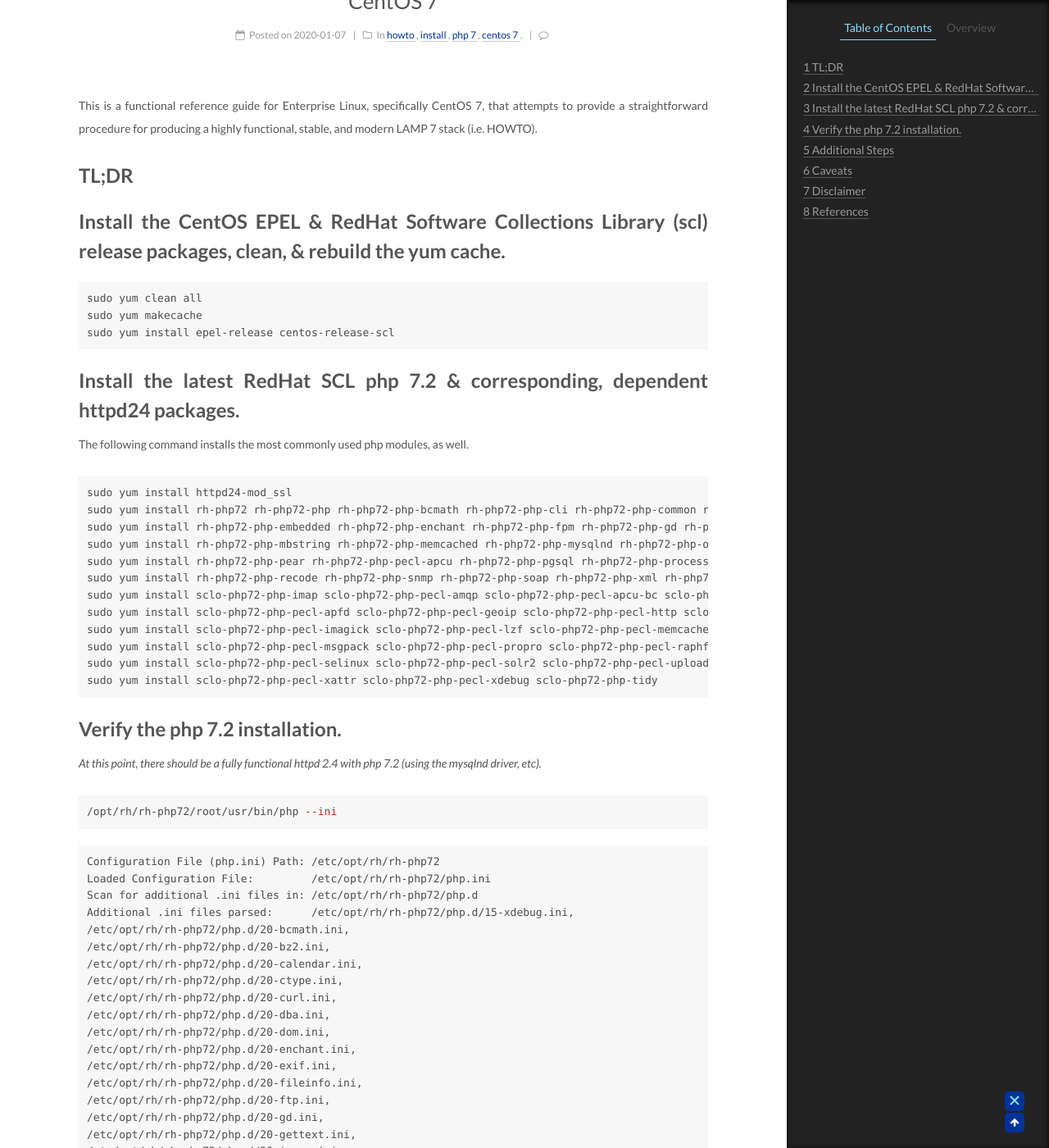
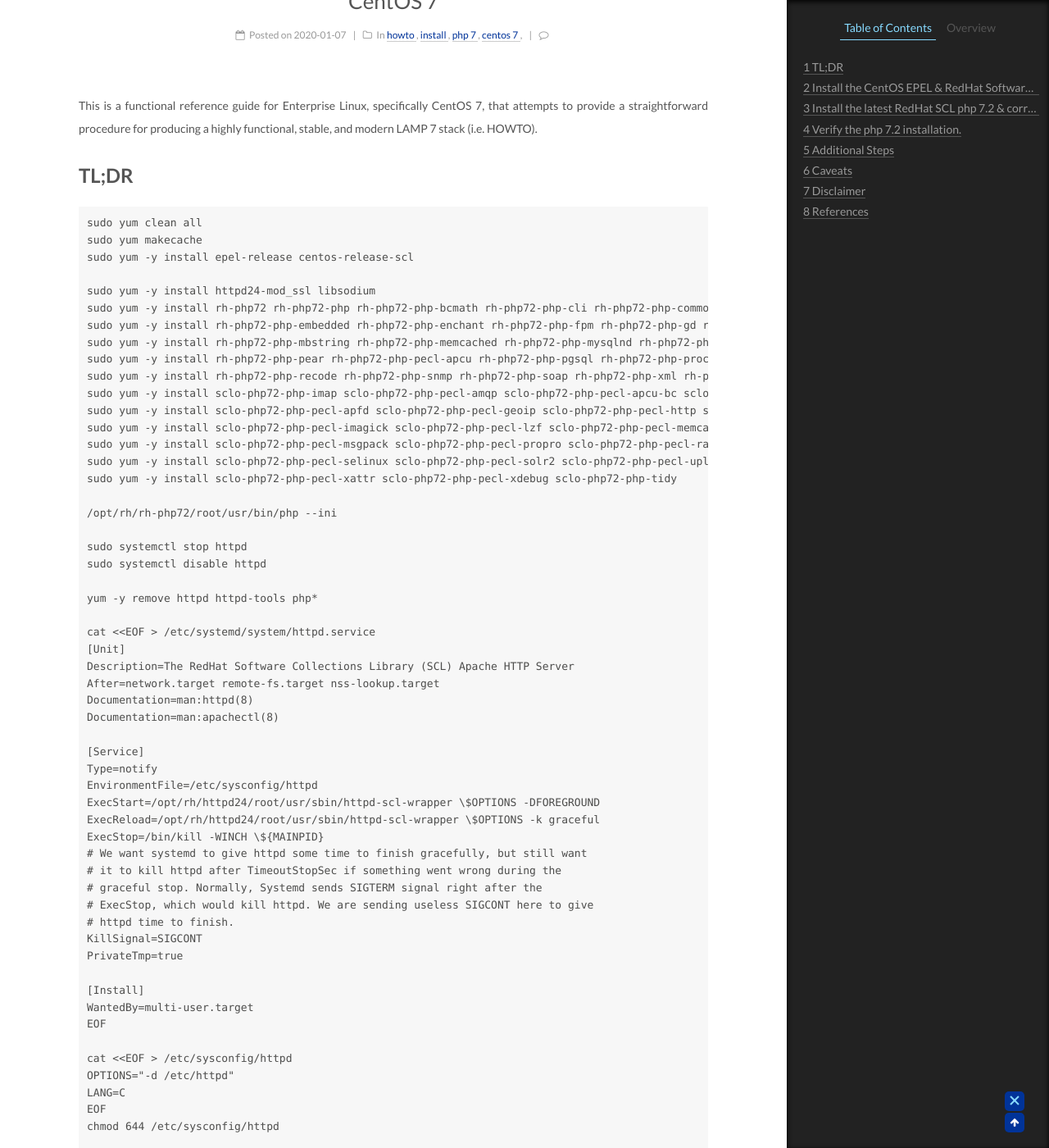
Before and after one commit to josephtingiris/josephtingiris.github.io, a Jekyll site: the page built from _posts/2020-01-07-redhat-scl-php-7.2-on-centos-7.md, in a window 1280 px wide and 1400 px high, scrolled down 227 px. Shown: the whole window at 82% size. Built offline with Jekyll 4.4.1, drawn with Linux system fonts in a browser that asks for light colours; comment, search, counter and statistics services are not loaded; some of the changed text lies outside the part shown.

Commit message:
added tl;dr

````diff
--- a/_posts/2020-01-07-redhat-scl-php-7.2-on-centos-7.md
+++ b/_posts/2020-01-07-redhat-scl-php-7.2-on-centos-7.md
@@ -37,6 +37,104 @@ published: true
 This is a functional reference guide for Enterprise Linux, specifically CentOS 7, that attempts to provide a straightforward procedure for producing a highly functional, stable, and modern LAMP 7 stack (i.e. HOWTO).
 
 # TL;DR
+
+```
+sudo yum clean all
+sudo yum makecache
+sudo yum -y install epel-release centos-release-scl
+
+sudo yum -y install httpd24-mod_ssl libsodium
+sudo yum -y install rh-php72 rh-php72-php rh-php72-php-bcmath rh-php72-php-cli rh-php72-php-common rh-php72-php-curl rh-php72-php-dba
+sudo yum -y install rh-php72-php-embedded rh-php72-php-enchant rh-php72-php-fpm rh-php72-php-gd rh-php72-php-intl rh-php72-php-ldap
+sudo yum -y install rh-php72-php-mbstring rh-php72-php-memcached rh-php72-php-mysqlnd rh-php72-php-odbc rh-php72-php-pdo
+sudo yum -y install rh-php72-php-pear rh-php72-php-pecl-apcu rh-php72-php-pgsql rh-php72-php-process rh-php72-php-pspell
+sudo yum -y install rh-php72-php-recode rh-php72-php-snmp rh-php72-php-soap rh-php72-php-xml rh-php72-php-xmlrpc rh-php72-php-zip
+sudo yum -y install sclo-php72-php-imap sclo-php72-php-pecl-amqp sclo-php72-php-pecl-apcu-bc sclo-php72-php-sodium
+sudo yum -y install sclo-php72-php-pecl-apfd sclo-php72-php-pecl-geoip sclo-php72-php-pecl-http sclo-php72-php-pecl-igbinary
+sudo yum -y install sclo-php72-php-pecl-imagick sclo-php72-php-pecl-lzf sclo-php72-php-pecl-memcached sclo-php72-php-pecl-mongodb
+sudo yum -y install sclo-php72-php-pecl-msgpack sclo-php72-php-pecl-propro sclo-php72-php-pecl-raphf sclo-php72-php-pecl-redis
+sudo yum -y install sclo-php72-php-pecl-selinux sclo-php72-php-pecl-solr2 sclo-php72-php-pecl-uploadprogress sclo-php72-php-pecl-uuid
+sudo yum -y install sclo-php72-php-pecl-xattr sclo-php72-php-pecl-xdebug sclo-php72-php-tidy
+
+/opt/rh/rh-php72/root/usr/bin/php --ini
+
+sudo systemctl stop httpd
+sudo systemctl disable httpd
+
+yum -y remove httpd httpd-tools php*
+
+cat <<EOF > /etc/systemd/system/httpd.service
+[Unit]
+Description=The RedHat Software Collections Library (SCL) Apache HTTP Server
+After=network.target remote-fs.target nss-lookup.target
+Documentation=man:httpd(8)
+Documentation=man:apachectl(8)
+
+[Service]
+Type=notify
+EnvironmentFile=/etc/sysconfig/httpd
+ExecStart=/opt/rh/httpd24/root/usr/sbin/httpd-scl-wrapper \$OPTIONS -DFOREGROUND
+ExecReload=/opt/rh/httpd24/root/usr/sbin/httpd-scl-wrapper \$OPTIONS -k graceful
+ExecStop=/bin/kill -WINCH \${MAINPID}
+# We want systemd to give httpd some time to finish gracefully, but still want
+# it to kill httpd after TimeoutStopSec if something went wrong during the
+# graceful stop. Normally, Systemd sends SIGTERM signal right after the
+# ExecStop, which would kill httpd. We are sending useless SIGCONT here to give
+# httpd time to finish.
+KillSignal=SIGCONT
+PrivateTmp=true
+
+[Install]
+WantedBy=multi-user.target
+EOF
+
+cat <<EOF > /etc/sysconfig/httpd
+OPTIONS="-d /etc/httpd"
+LANG=C
+EOF
+chmod 644 /etc/sysconfig/httpd
+
+cat <<EOF > /etc/logrotate.d/httpd
+/var/log/httpd/*log {
+    missingok
+    notifempty
+    sharedscripts
+    compress
+    postrotate
+        /bin/systemctl reload httpd.service > /dev/null 2>/dev/null || true
+    endscript
+    su apache apache
+}
+EOF
+chmod 644 /etc/logrotate.d/httpd
+
+cat <<EOF > /etc/ld.so.conf.d/rh-php72.conf
+/opt/rh/rh-php72/root/usr/lib64
+/opt/rh/httpd24/root/usr/lib64
+/opt/rh/rh-php72/root/usr/lib
+/opt/rh/httpd24/root/usr/lib
+EOF
+ldconfig
+
+if [ -d /etc/httpd ] && [ ! -d /etc/httpd.base ]; then (mv /etc/httpd /etc/httpd.base); fi
+if [ ! -f /etc/httpd/conf/httpd.conf ]; then (rsync -avp /opt/rh/httpd24/root/etc/httpd/ /etc/httpd/); fi
+
+for httpd24_conf in $(find /etc/httpd -type f | xargs grep -l "/opt/rh/httpd24/root"); do echo $httpd24_conf; sed -i -e 's#/opt/rh/httpd24/root/etc#/etc#g' -e 's#/opt/rh/httpd24/root/var/www#/var/www#g' $httpd24_conf; done
+
+sudo systemctl daemon-reload
+sudo systemctl enable httpd24-htcacheclean
+sudo systemctl start httpd24-htcacheclean
+sudo systemctl status httpd24-htcacheclean
+sudo systemctl enable httpd
+sudo systemctl start httpd
+sudo systemctl status httpd
+
+ln -s /opt/rh/rh-php72/root/usr/bin/php /usr/bin/php
+ln -s /etc/opt/rh/rh-php72/php.ini /etc/php.ini
+
+sudo systemctl daemon-reload
+sudo systemctl status httpd
+```
 
 # Install the CentOS EPEL & RedHat Software Collections Library (scl) release packages, clean, & rebuild the yum cache.
 ```
@@ -243,7 +341,7 @@ for httpd24_conf in $(find /etc/httpd -type f | xargs grep -l "/opt/rh/httpd24/r
 sudo systemctl daemon-reload # can't hurt!
 sudo systemctl enable httpd24-htcacheclean
 sudo systemctl start httpd24-htcacheclean
-sudo systemctl status httpd-htcacheclean
+sudo systemctl status httpd24-htcacheclean
 sudo systemctl enable httpd # or, httpd24-http
 sudo systemctl start httpd # or, httpd24-http
 sudo systemctl status httpd # or, httpd24-http
````
